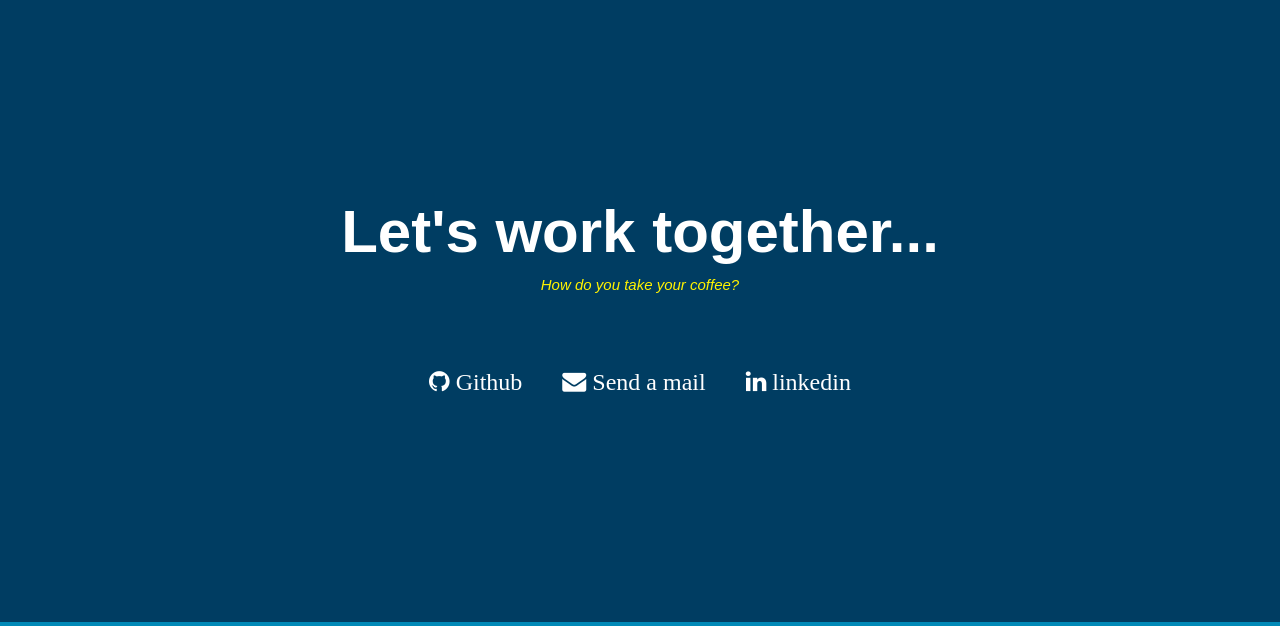
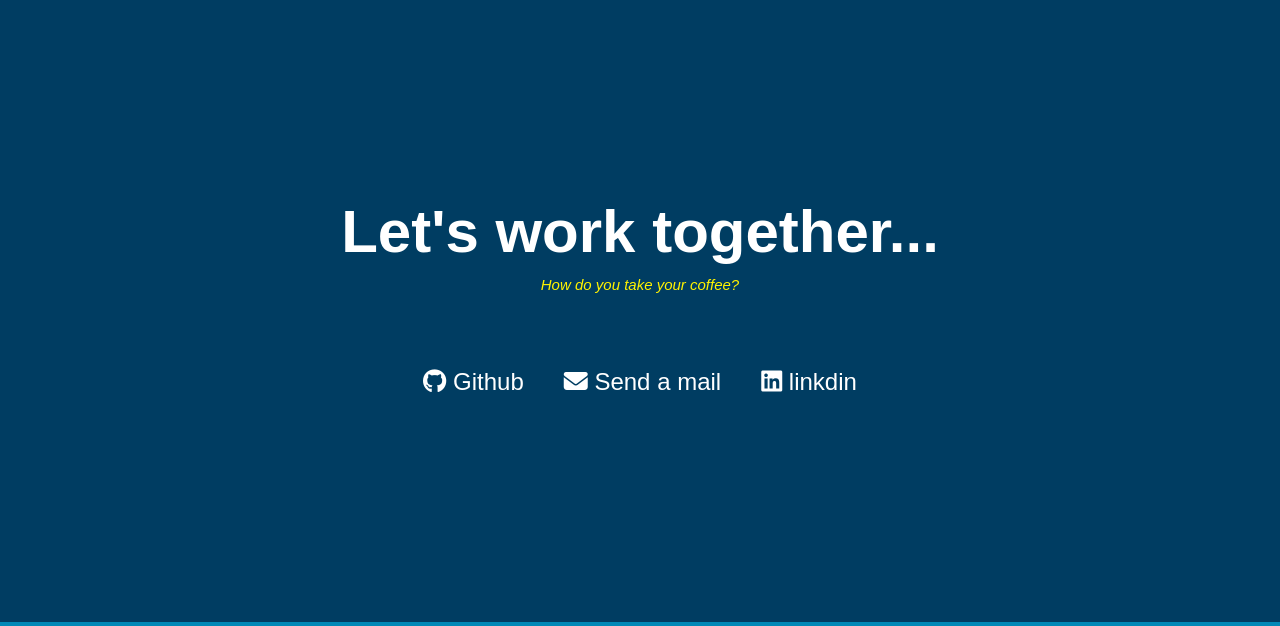
Before and after one commit to Nvrusha/Portfolio-web, a plain HTML site: page index.html/index.html in a window 1280 px wide. Shown: the part 1669-2295 px from the top of the page. Drawn offline with Linux system fonts and the light colour scheme; a web font is replaced by a local one.

Commit message:
Update index.html

```diff
--- a/index.html/index.html
+++ b/index.html/index.html
@@ -6,11 +6,8 @@
     <meta name="viewport" content="width=device-width, initial-scale=1.0" />
     <title>Portfolio Website</title>
     <link rel="stylesheet" href="styles.css" />
-    <link
-      href="http://cdnjs.cloudflare.com/ajax/libs/font-awesome/4.3.0/css/font-awesome.css"
-      rel="stylesheet"
-      type="text/css"
-    />
+
+    <link rel="stylesheet" href="https://cdnjs.cloudflare.com/ajax/libs/font-awesome/6.3.0/css/all.min.css" integrity="sha512-SzlrxWUlpfuzQ+pcUCosxcglQRNAq/DZjVsC0lE40xsADsfeQoEypE+enwcOiGjk/bSuGGKHEyjSoQ1zVisanQ==" crossorigin="anonymous" referrerpolicy="no-referrer" />
   </head>
   <body>
     <header>
@@ -135,21 +132,21 @@
             class="btn contact-details"
             id="profile-link"
           >
-            <i class="fa fa-github"> Github </i>
+            <i class="fab fa-github"></i> Github
           </a>
           <a
             href="mailto: nivangunevrushali.vn@gmail.com"
             target="_blank"
             class="btn contact-details"
           >
-            <i class="fa fa-regular fa-envelope"> Send a mail </i>
+            <i class="fa-solid fa-envelope"></i> Send a mail
           </a>
           <a
             href="https://www.linkedin.com/in/vrushali-nivangune-a256831b0"
             target="_blank"
             class="btn contact-details"
           >
-            <i class="fa fa-linkedin"> linkedin </i>
+            <i class="fa-brands fa-linkedin"></i> linkdin
           </a>
         </div>
       </section>
```
